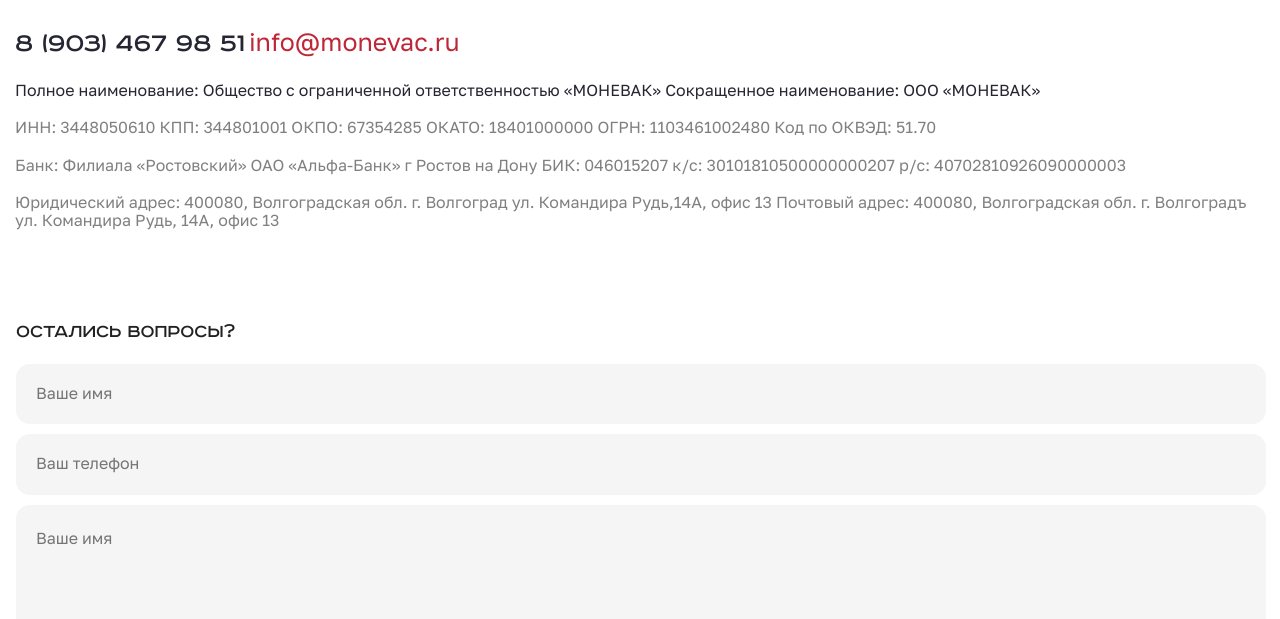
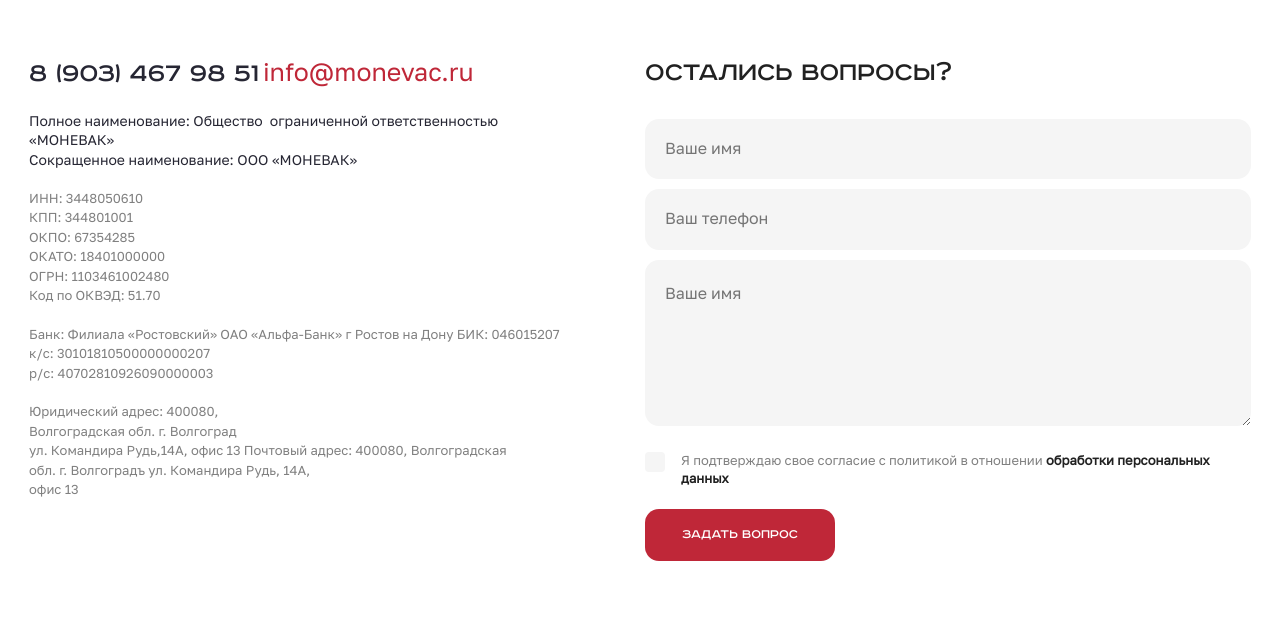
Before and after one commit to Ostin63/monewack, a website: page source/contacts.html in a window 1280 px wide. Shown: the part 181-800 px from the top of the page. Drawn offline with nearby package versions, Linux system fonts and the light colour scheme; files that its build step writes are made by us from their sources; files whose address does not match are found by name.

Commit message:
block cotacts

```diff
--- a/source/contacts.html
+++ b/source/contacts.html
@@ -62,46 +62,55 @@
   <main>
     <section class="main-contacts">
       <h2 class="main-contacts__title">Контакты</h2>
-      <div class="main-contacts__requisites requisites">
+      <div class="main-contacts__block contacts-block">
+        <div class="contacts-block__requisites requisites">
           <a class="requisites__phone" href="tel:+79034679851">8 (903) 467 98 51</a>
           <a class="requisites__mail" href="mailto:info@monevac.ru">info@monevac.ru</a>
           <p class="requisites__text requisites__text--name">
-          Полное наименование: Общество с ограниченной ответственностью «МОНЕВАК» Сокращенное наименование: ООО
-          «МОНЕВАК»
+            Полное наименование: Общество&nbsp;&nbsp;ограниченной&nbsp;ответственностью
+              «МОНЕВАК»<br>
+               Сокращенное наименование: ООО «МОНЕВАК»
           </p>
           <p class="requisites__text">
-          ИНН: 3448050610
-          КПП: 344801001
-          ОКПО: 67354285
-          ОКАТО: 18401000000
-          ОГРН: 1103461002480
-          Код по ОКВЭД: 51.70
+            ИНН: 3448050610<br>
+            КПП: 344801001<br>
+            ОКПО: 67354285<br>
+            ОКАТО: 18401000000<br>
+            ОГРН: 1103461002480<br>
+            Код по ОКВЭД: 51.70<br>
           </p>
           <p class="requisites__text">
             Банк: Филиала «Ростовский» ОАО «Альфа-Банк» г Ростов на Дону
-          БИК: 046015207
-          к/с: 30101810500000000207
-          р/с: 40702810926090000003
+            БИК: 046015207<br>
+            к/с: 30101810500000000207<br>
+            р/с: 40702810926090000003<br>
           </p>
           <p class="requisites__text">
-          Юридический адрес: 400080, Волгоградская обл. г. Волгоград ул. Командира Рудь,14А, офис 13
-          Почтовый адрес: 400080, Волгоградская обл. г. Волгоградъ ул. Командира Рудь, 14А, офис 13
+            Юридический адрес: 400080,<br>
+             Волгоградская обл. г. Волгоград<br>
+            ул. Командира Рудь,14А, офис 13
+            Почтовый адрес: 400080, Волгоградская<br>
+             обл. г. Волгоградъ ул. Командира Рудь, 14А,<br> офис 13
           </p>
         </div>
-    </section>
-    <section class="main-feedback">
-      <h2 class="visually-hidden">Обратная связь</h2>
+        <div class="contacts-block__feedback main-feedback">
           <p class="main-feedback__title">Остались вопросы?</p>
           <form class="main-feedback__form form" action="#">
+            <div class="form__name">
               <label for="name">
                 <input type="text" placeholder="Ваше имя" id="name">
               </label>
+            </div>
+            <div class="form__phone">
               <label for="phone">
                 <input type="text" placeholder="Ваш телефон" id="phone">
               </label>
+            </div>
+            <div class="form__message">
               <label for="message">
-          <textarea name="message" id="message" rows="7" placeholder="Ваше имя"></textarea>
+                <textarea name="message" id="message" placeholder="Ваше имя"></textarea>
               </label>
+            </div>
             <div class="form__checkbox">
               <input class="visually-hidden" type="checkbox" id="checkbox">
               <label for="checkbox">Я подтверждаю свое согласие с политикой
@@ -109,6 +118,8 @@
             </div>
             <button class="form__button" type="submit">Задать вопрос</button>
           </form>
+        </div>
+      </div>
     </section>
     <section class="map">
       <h2 class="visually-hidden">Карта офисов</h2>
--- a/source/sass/block/header.scss
+++ b/source/sass/block/header.scss
@@ -279,7 +279,7 @@
 
 .header-top__request {
   @include link;
-  width: 190px;
+  max-width: 190px;
   height: 52px;
   background: #BF2738;
   border-radius: 14px;
--- a/source/sass/block/main-contacts.scss
+++ b/source/sass/block/main-contacts.scss
@@ -22,10 +22,38 @@
   }
 }
 
-.main-contacts__requisites {
+.contacts-block {
+  @media (min-width: $tablet-width) {
+    margin-top: 60px;
+    display: grid;
+    grid-template-columns: 1fr repeat(10, 50px) 1fr;
+    grid-gap: 10px;
+  }
+
+  @media (min-width: $desktop-width) {
+    grid-template-columns: 1fr repeat(10, 80px) 1fr;
+    grid-gap: 30px;
+  }
+}
+
+.contacts-block__requisites {
   padding-top: 30px;
   padding-left: 15px;
   padding-right: 18px;
+
+  @media (min-width: $tablet-width) {
+    height: 590px;
+    margin: 0;
+    padding: 0;
+    margin-left: 29px;
+    grid-column: 1 / 6;
+  }
+
+  @media (min-width: $desktop-width) {
+    max-width: 490px;
+    margin: 0;
+    justify-self: end;
+  }
 }
 
 .requisites__phone {
@@ -35,6 +63,11 @@
   line-height: 120%;
   font-family: $font-roadradio;
   color: var(--text-black);
+
+  @media (min-width: $desktop-width) {
+    font-size: 36px;
+    line-height: 110%;
+  }
 }
 
 .requisites__mail {
@@ -44,15 +77,205 @@
   line-height: 30px;
   font-family: $font-golos;
   color: var(--text-red);
+
+  @media (min-width: $desktop-width) {
+    font-size: 25px;
+    line-height: 30px;
+  }
 }
 
 .requisites__text {
   margin-top: 19px;
-  font-weight: normal;
+  font-size: 13px;
+  line-height: 150%;
   font-family: $font-golos;
   color: var(--text-gray);
 
   &--name {
+    font-size: 14px;
+    line-height: 140%;
     color: var(--text-black);
+
+    @media (min-width: $desktop-width) {
+      font-size: 17px;
+      line-height: 110%;
+    }
   }
 }
+
+.main-feedback {
+  padding-top: 54px;
+  padding-left: 16px;
+  padding-right: 14px;
+  background: var(--white);
+
+  @media (min-width: $tablet-width) {
+    max-width: 630px;
+    margin: 0;
+    padding: 0;
+    margin-right: 29px;
+    grid-column: 7 / -1;
+  }
+
+  @media (min-width: $desktop-width) {
+    margin-right: 0;
+  }
+}
+
+.main-feedback__title {
+  font-weight: normal;
+  font-size: 20px;
+  line-height: 120%;
+  font-family: $font-roadradio;
+  color: var(--color-black);
+
+  @media (min-width: $tablet-width) {
+    margin-top: 0;
+    font-size: 28px;
+    line-height: 120%;
+  }
+
+  @media (min-width: $desktop-width) {
+    font-size: 36px;
+    line-height: 110%;
+  }
+}
+
+.main-feedback__form {
+
+  input,
+  textarea {
+    width: 100%;
+    padding-block: 21px;
+    padding-left: 20px;
+    margin-bottom: 10px;
+    background: var(--gray-ligth);
+    border-radius: 14px;
+    border: none;
+
+    &::placeholder {
+      font-weight: normal;
+      font-size: 16px;
+      line-height: 150%;
+      font-family: $font-golos;
+    }
+
+    @media (min-width: $desktop-width) {
+      padding-top: 19px;
+      padding-bottom: 15px;
+      margin: 0;
+    }
+  }
+
+  textarea {
+    height: 166px;
+    resize: vertical;
+    padding-bottom: 23px;
+
+    @media (min-width: $desktop-width) {
+      height: 133px;
+    }
+  }
+
+  @media (min-width: $desktop-width) {
+    display: grid;
+    grid-template-columns: repeat(6, 1fr);
+    grid-column-gap: 30px;
+    grid-template-rows: 52px 141px 20px 60px;
+    grid-row-gap: 20px;
+
+    .form__name {
+      grid-column: 1 / 4;
+      grid-row: 1 / 2;
+    }
+
+    .form__phone {
+      grid-column: 4 / -1;
+      grid-row: 1 / 2;
+    }
+
+    .form__message {
+      grid-column: 1 / -1;
+      grid-row: 2 / 3;
+      align-self: end;
+    }
+
+    .form__checkbox {
+      grid-column: 1 / -1;
+      grid-row: 3 / 4;
+      align-self: center;
+    }
+
+    .form__button {
+      grid-column: 1 / 4;
+      grid-row: 4 / -1;
+      align-self: end;
+    }
+  }
+
+
+}
+
+.form__checkbox {
+  margin-top: 11px;
+  margin-bottom: 21px;
+  padding-left: 36px;
+
+  label {
+    position: relative;
+    font-weight: normal;
+    font-size: 13px;
+    line-height: 120%;
+    font-family: $font-golos;
+    color: var(--text-gray);
+
+    b {
+      color: var(--color-black);
+    }
+
+    &::before {
+      position: absolute;
+      content: "";
+      top: 0;
+      left: -36px;
+      width: 20px;
+      height: 20px;
+      background: var(--gray-ligth);
+      border-radius: 4px;
+      box-sizing: border-box;
+    }
+  }
+
+  input:checked+label::before {
+    position: absolute;
+    content: "";
+    top: 0;
+    left: -36px;
+    width: 20px;
+    height: 20px;
+    border-radius: 4px;
+    background: url("../img/check.svg") 50% 50% no-repeat;
+    background-color: var(--gray-ligth);
+  }
+}
+
+.form__button {
+  width: 190px;
+  height: 52px;
+  border: none;
+  border-radius: 14px;
+  font-weight: normal;
+  font-size: 14px;
+  line-height: 14px;
+  font-family: $font-roadradio;
+  background: var(--text-red);
+  color: var(--white);
+
+  &:hover {
+    background: var(--text-red-hover);
+  }
+
+  &:active {
+    background: var(--text-red-active);
+  }
+}
--- a/source/sass/block/main-feedback.scss
+++ /dev/null
@@ -1,104 +0,0 @@
-.main-feedback {
-  padding-top: 54px;
-  padding-left: 16px;
-  padding-right: 14px;
-  background: var(--white);
-}
-
-.main-feedback__title {
-  font-weight: normal;
-  font-size: 20px;
-  line-height: 120%;
-  font-family: $font-roadradio;
-  color: var(--color-black);
-}
-
-.main-feedback__form {
-
-  input,
-  textarea {
-    width: 100%;
-    padding-top: 21px;
-    padding-bottom: 21px;
-    padding-left: 20px;
-    margin-bottom: 10px;
-    background: var(--gray-ligth);
-    border-radius: 14px;
-    border: none;
-
-    &::placeholder {
-      font-weight: normal;
-      font-size: 16px;
-      line-height: 150%;
-      font-family: $font-golos;
-    }
-  }
-
-  textarea {
-    padding-bottom: 23px;
-  }
-}
-
-.form__checkbox {
-  margin-top: 11px;
-  margin-bottom: 21px;
-  padding-left: 36px;
-
-  label {
-    position: relative;
-    font-weight: normal;
-    font-size: 13px;
-    line-height: 120%;
-    font-family: $font-golos;
-    color: var(--text-gray);
-
-    b {
-      color: var(--color-black);
-    }
-
-    &::before {
-      position: absolute;
-      content: "";
-      top: 0;
-      left: -36px;
-      width: 20px;
-      height: 20px;
-      background: var(--gray-ligth);
-      border-radius: 4px;
-      box-sizing: border-box;
-    }
-  }
-
-  input:checked+label::before {
-    position: absolute;
-    content: "";
-    top: 0;
-    left: -36px;
-    width: 20px;
-    height: 20px;
-    border-radius: 4px;
-    background: url("../img/check.svg") 50% 50% no-repeat;
-    background-color: var(--gray-ligth);
-  }
-}
-
-.form__button {
-  width: 190px;
-  height: 52px;
-  border: none;
-  border-radius: 14px;
-  font-weight: normal;
-  font-size: 14px;
-  line-height: 14px;
-  font-family: $font-roadradio;
-  background: var(--text-red);
-  color: var(--white);
-
-  &:hover {
-    background: var(--text-red-hover);
-  }
-
-  &:active {
-    background: var(--text-red-active);
-  }
-}
--- a/source/sass/style.scss
+++ b/source/sass/style.scss
@@ -7,7 +7,6 @@
 @import "block/main.scss";
 @import "block/header.scss";
 @import "block/main-contacts.scss";
-@import "block/main-feedback.scss";
 @import "block/map.scss";
 @import "block/addresses.scss";
 @import "block/footer.scss";
```
Also changed, not shown: build/contacts.html, build/css/style.css, build/css/style.min.css, 1 other file. Lines whose indentation alone changed are shown as unchanged.
